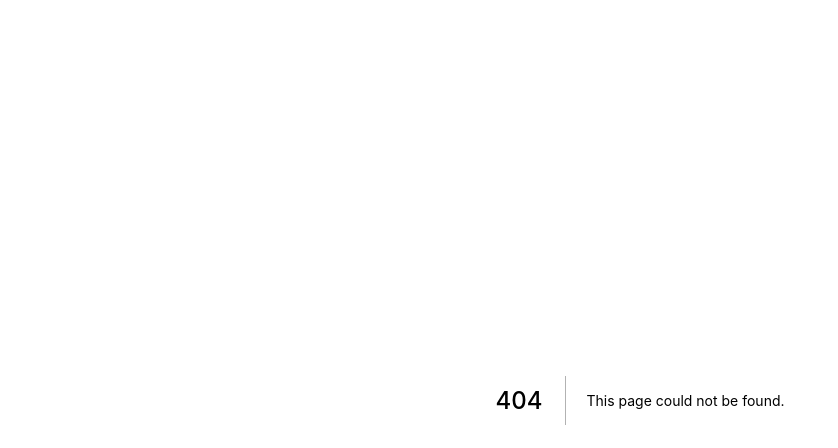
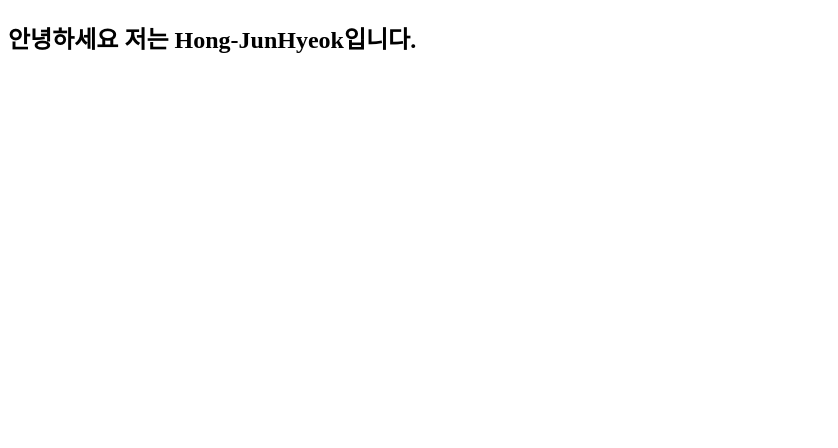
Before and after one commit to Hong-JunHyeok/NEXT_practice, a Next.js app: page /about in a window 1280 px wide. Before the commit this address had no page. Shown: the top 448 px of the page, without its empty margins (0-838 px from the left). Built offline with nearby package versions, Linux system fonts and the light colour scheme.

Commit message:
페이지 라우팅

```diff
--- /dev/null
+++ b/pages/about.js
@@ -0,0 +1,7 @@
+const About = () => (
+  <div>
+    <h2>안녕하세요 저는 Hong-JunHyeok입니다.</h2>
+  </div>
+);
+
+export default About;
```
